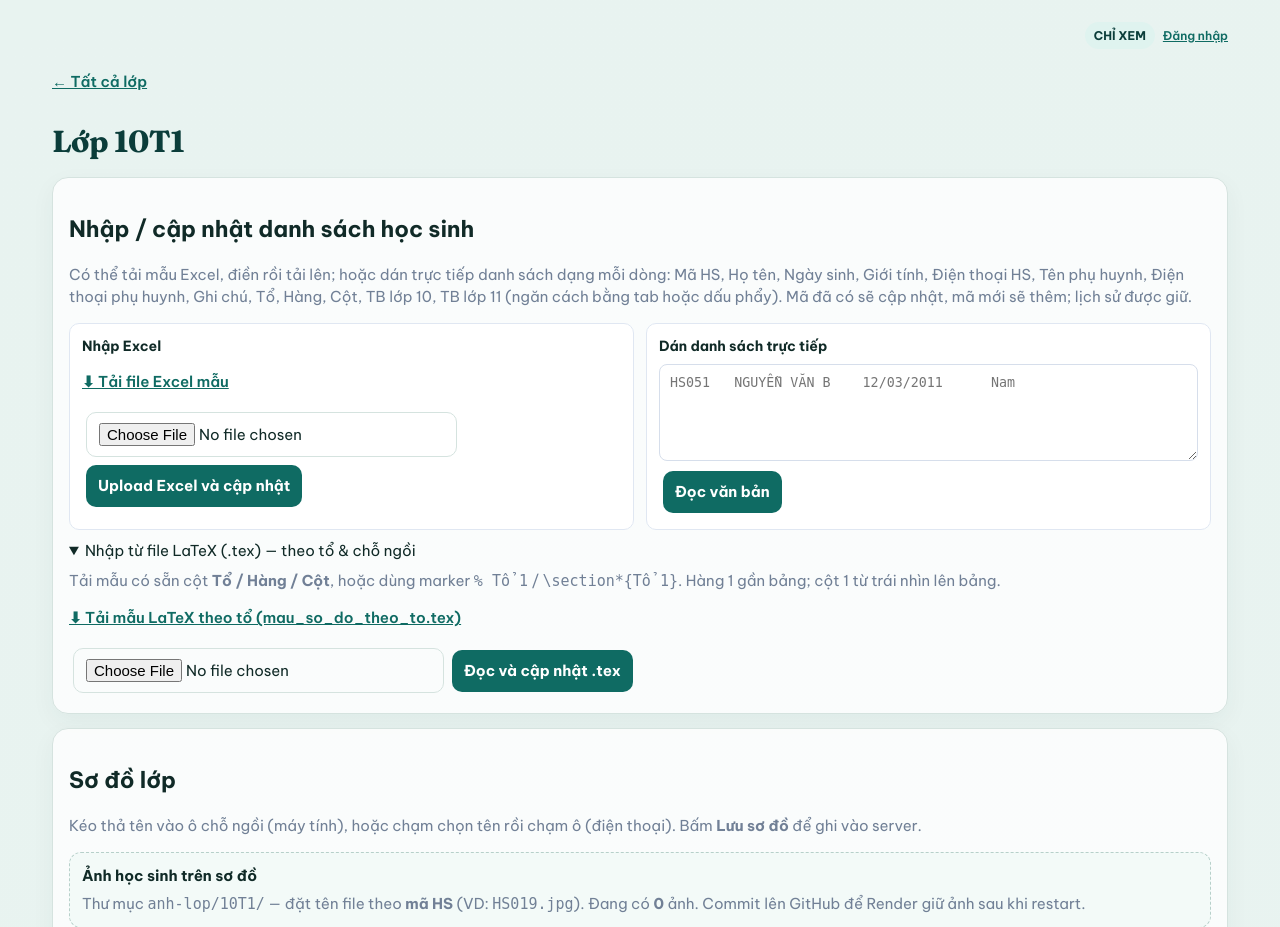
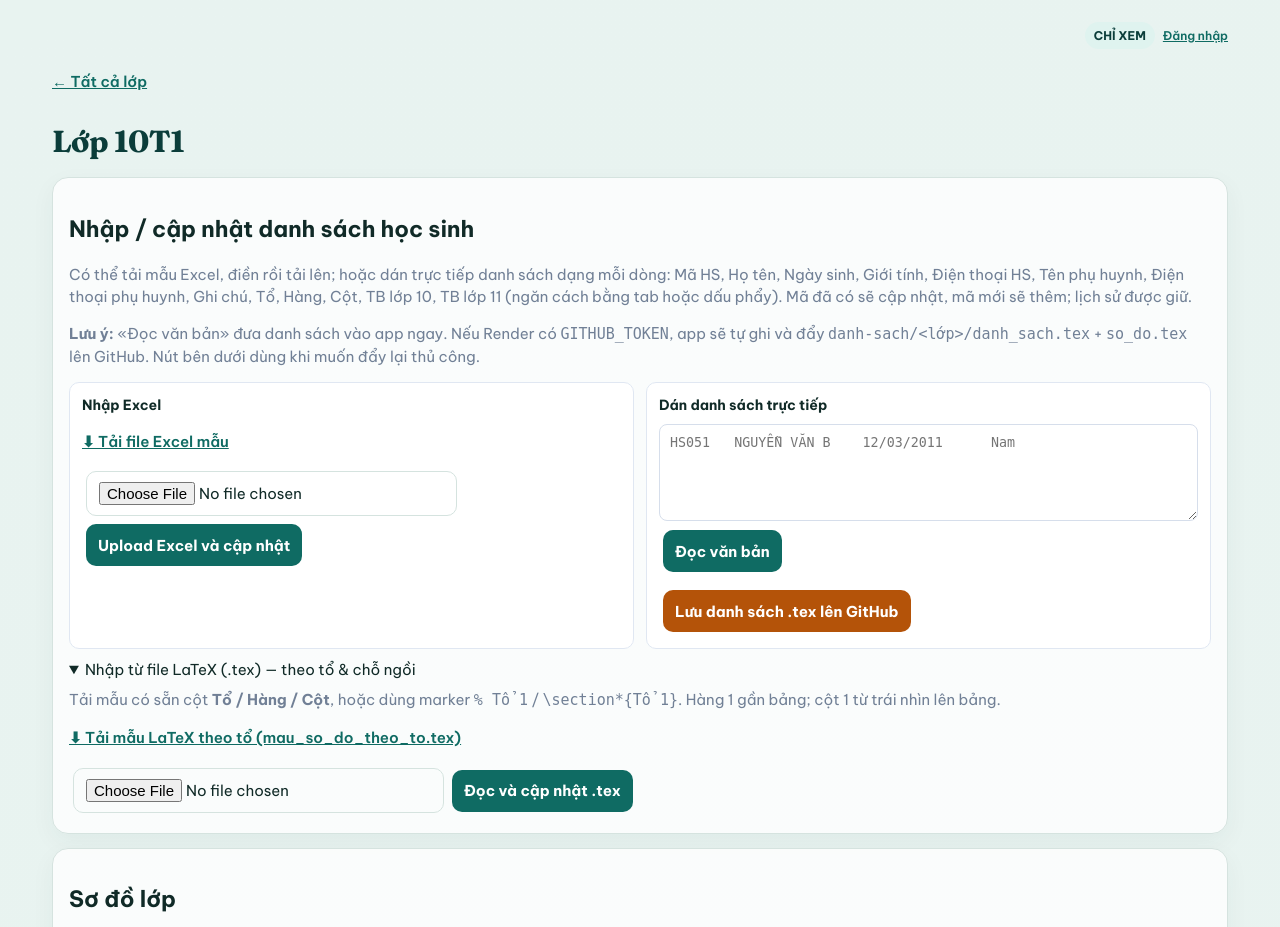
Before and after one commit to pythonminh/diemdanhlophoc, a Flask app: page /class/1 in a window 1280 px wide. Shown: the top 927 px of the page. Run offline with Flask 3, Linux system fonts and the light colour scheme; data comes from the database, SQL or seed files in the repository; data that the repository does not hold is empty.

Commit message:
Export pasted class lists to danh-sach .tex and push to GitHub.
Import text/Excel and seating save now write danh_sach.tex and so_do.tex; with GITHUB_TOKEN they sync to the repo, and snapshot save also pushes all class tex files.

Co-authored-by: Cursor <cursoragent@cursor.com>

```diff
--- a/app.py
+++ b/app.py
@@ -112,7 +112,7 @@ def require_edit_password_for_mutations():
                 next_url = None
         if not next_url:
             path = request.path or "/"
-            for suffix in ("/seating", "/photos-bulk", "/bulk-record", "/import-xlsx", "/import-text", "/import-tex", "/settings", "/plan", "/student/add"):
+            for suffix in ("/seating", "/photos-bulk", "/bulk-record", "/import-xlsx", "/import-text", "/import-tex", "/save-tex-github", "/settings", "/plan", "/student/add"):
                 if path.endswith(suffix):
                     next_url = path[: -len(suffix)] or "/"
                     if suffix == "/seating":
@@ -787,6 +787,196 @@ def push_snapshot_to_github(snap=None):
     save_snapshot_local(snap)  # keep local copy in container too
     return result.get("content", {}).get("html_url") or f"https://github.com/{GITHUB_REPO}/blob/{GITHUB_BRANCH}/data/snapshot.json"
 
+def latex_escape(s):
+    s = str(s or "")
+    return (
+        s.replace("\\", "\\textbackslash{}")
+        .replace("&", "\\&")
+        .replace("%", "\\%")
+        .replace("$", "\\$")
+        .replace("#", "\\#")
+        .replace("_", "\\_")
+        .replace("{", "\\{")
+        .replace("}", "\\}")
+    )
+
+def class_tex_dir(class_name, create=False):
+    """Resolve danh-sach/<folder>/ for a class display name."""
+    folder = class_photo_folder_name(class_name)
+    path = os.path.join(DANH_SACH_DIR, folder)
+    if not os.path.isdir(path):
+        for cand in (folder, class_name, CLASS_FOLDER_FROM_NAME.get(class_name, "")):
+            if not cand:
+                continue
+            alt = os.path.join(DANH_SACH_DIR, cand)
+            if os.path.isdir(alt):
+                return alt, cand
+    if create:
+        os.makedirs(path, exist_ok=True)
+    return path, folder
+
+def _row_get(st, key, default=""):
+    try:
+        if hasattr(st, "keys") and key in st.keys():
+            v = st[key]
+            return default if v is None else v
+    except Exception:
+        pass
+    if isinstance(st, dict):
+        v = st.get(key, default)
+        return default if v is None else v
+    return default
+
+def build_danh_sach_tex(class_name, students):
+    lines = [
+        f"% Danh sách học sinh — {class_name} (xuất từ app điểm danh)",
+        f"% Cập nhật: {datetime.now().isoformat(timespec='seconds')}",
+        r"\begin{longtable}{|c|l|p{6cm}|c|c|}",
+        r"\hline",
+        r"STT & Mã HS & Họ và tên & Ngày sinh & GT \\",
+        r"\hline",
+    ]
+    for i, st in enumerate(students, 1):
+        lines.append(
+            f"{i} & {latex_escape(_row_get(st,'student_code'))} & {latex_escape(_row_get(st,'name'))} & "
+            f"{latex_escape(_row_get(st,'birth_date'))} & {latex_escape(_row_get(st,'gender'))} \\\\"
+        )
+        lines.append(r"\hline")
+    lines.append(r"\end{longtable}")
+    lines.append("")
+    return "\n".join(lines)
+
+def build_so_do_tex(class_name, students):
+    lines = [
+        f"% Sơ đồ chỗ ngồi — {class_name} (xuất từ app điểm danh)",
+        f"% Hàng 1 gần bảng; Cột 1 từ trái nhìn lên bảng",
+        f"% Cập nhật: {datetime.now().isoformat(timespec='seconds')}",
+        "",
+    ]
+    by_team = {}
+    no_team = []
+    for st in students:
+        team = str(_row_get(st, "team") or "").strip()
+        if team:
+            by_team.setdefault(team, []).append(st)
+        else:
+            no_team.append(st)
+    def team_sort_key(t):
+        return (0, int(t)) if str(t).isdigit() else (1, str(t))
+    ordered = sorted(by_team.keys(), key=team_sort_key)
+    if no_team:
+        by_team[""] = no_team
+        ordered.append("")
+    if not ordered:
+        ordered = ["1"]
+        by_team["1"] = []
+    stt = 1
+    for team in ordered:
+        title = f"Tổ {team}" if team else "Chưa phân tổ"
+        lines.append(f"\\section*{{{title}}}")
+        lines.append(r"\begin{longtable}{|c|l|p{5cm}|c|c|c|c|c|}")
+        lines.append(r"\hline")
+        lines.append(r"STT & Mã HS & Họ và tên & Ngày sinh & GT & Tổ & Hàng & Cột \\")
+        lines.append(r"\hline")
+        for st in by_team.get(team, []):
+            row = _row_get(st, "seat_row", None)
+            col = _row_get(st, "seat_col", None)
+            row_s = "" if row is None else str(row)
+            col_s = "" if col is None else str(col)
+            t_s = team or str(_row_get(st, "team") or "")
+            lines.append(
+                f"{stt} & {latex_escape(_row_get(st,'student_code'))} & {latex_escape(_row_get(st,'name'))} & "
+                f"{latex_escape(_row_get(st,'birth_date'))} & {latex_escape(_row_get(st,'gender'))} & "
+                f"{latex_escape(t_s)} & {latex_escape(row_s)} & {latex_escape(col_s)} \\\\"
+            )
+            lines.append(r"\hline")
+            stt += 1
+        lines.append(r"\end{longtable}")
+        lines.append("")
+    return "\n".join(lines)
+
+def push_repo_text_file(rel_path, text, message):
+    """Create or update a UTF-8 text file in the GitHub repo via Contents API."""
+    if not GITHUB_TOKEN:
+        raise RuntimeError("Chưa đặt GITHUB_TOKEN trên Render (Settings → Environment).")
+    rel_path = rel_path.replace("\\", "/").lstrip("/")
+    content_b64 = base64.b64encode(text.encode("utf-8")).decode("ascii")
+    api_path = f"/repos/{GITHUB_REPO}/contents/{rel_path}"
+    sha = None
+    try:
+        existing = github_api("GET", f"{api_path}?ref={GITHUB_BRANCH}")
+        sha = existing.get("sha")
+    except RuntimeError:
+        sha = None
+    body = {"message": message, "content": content_b64, "branch": GITHUB_BRANCH}
+    if sha:
+        body["sha"] = sha
+    result = github_api("PUT", api_path, body)
+    return result.get("content", {}).get("html_url") or f"https://github.com/{GITHUB_REPO}/blob/{GITHUB_BRANCH}/{rel_path}"
+
+def export_class_tex_files(cid):
+    """Write danh_sach.tex + so_do.tex for a class. Returns (folder, danh_text, so_text, n)."""
+    with db() as c:
+        cl = c.execute("SELECT * FROM classes WHERE id=?", (cid,)).fetchone()
+        if not cl:
+            raise RuntimeError("Không tìm thấy lớp")
+        students = c.execute(
+            """SELECT * FROM students WHERE class_id=?
+               ORDER BY CASE WHEN team GLOB '[0-9]*' THEN CAST(team AS INTEGER) ELSE 999 END,
+                        team, seat_row, seat_col, student_code""",
+            (cid,),
+        ).fetchall()
+    class_name = cl["name"]
+    folder_path, folder = class_tex_dir(class_name, create=True)
+    danh = build_danh_sach_tex(class_name, students)
+    so = build_so_do_tex(class_name, students)
+    with open(os.path.join(folder_path, "danh_sach.tex"), "w", encoding="utf-8") as f:
+        f.write(danh)
+    with open(os.path.join(folder_path, "so_do.tex"), "w", encoding="utf-8") as f:
+        f.write(so)
+    return folder, danh, so, len(students)
+
+def push_class_tex_to_github(cid):
+    folder, danh, so, n = export_class_tex_files(cid)
+    url1 = push_repo_text_file(
+        f"danh-sach/{folder}/danh_sach.tex",
+        danh,
+        f"chore: cập nhật danh_sach.tex lớp {folder} ({n} HS)",
+    )
+    url2 = push_repo_text_file(
+        f"danh-sach/{folder}/so_do.tex",
+        so,
+        f"chore: cập nhật so_do.tex lớp {folder}",
+    )
+    return folder, n, url1, url2
+
+def persist_class_tex(cid, push_github=True):
+    """Always write local .tex; push to GitHub when token exists and push_github=True."""
+    folder, danh, so, n = export_class_tex_files(cid)
+    note = f"Đã ghi danh-sach/{folder}/danh_sach.tex & so_do.tex ({n} HS)"
+    if push_github and GITHUB_TOKEN:
+        url1 = push_repo_text_file(
+            f"danh-sach/{folder}/danh_sach.tex", danh, f"chore: cập nhật danh_sach.tex lớp {folder} ({n} HS)"
+        )
+        push_repo_text_file(
+            f"danh-sach/{folder}/so_do.tex", so, f"chore: cập nhật so_do.tex lớp {folder}"
+        )
+        note += f" và đã đẩy lên GitHub"
+        return note, url1
+    if push_github and not GITHUB_TOKEN:
+        note += " — chưa đẩy GitHub (thiếu GITHUB_TOKEN trên Render)"
+    return note, None
+
+def push_all_class_tex_to_github():
+    """Export + push .tex for every class. Returns list of folder names pushed."""
+    with db() as c:
+        classes = c.execute("SELECT id, name FROM classes ORDER BY name").fetchall()
+    pushed = []
+    for cl in classes:
+        folder, n, _, _ = push_class_tex_to_github(cl["id"])
+        pushed.append(f"{folder}({n})")
+    return pushed
+
 def fetch_snapshot_from_github():
     """Read data/snapshot.json from GitHub (token optional for public repos)."""
     if GITHUB_TOKEN:
@@ -856,7 +1046,13 @@ def download_snapshot():
 def snapshot_save_github():
     try:
         url = push_snapshot_to_github()
-        flash(f"Đã lưu toàn bộ dữ liệu lên GitHub: {url}")
+        msg = f"Đã lưu snapshot lên GitHub: {url}"
+        try:
+            pushed = push_all_class_tex_to_github()
+            msg += f" · Đã đẩy .tex {len(pushed)} lớp: {', '.join(pushed[:8])}" + ("…" if len(pushed) > 8 else "")
+        except Exception as te:
+            msg += f" · (Snapshot OK; đẩy .tex lỗi: {te})"
+        flash(msg)
     except Exception as e:
         flash(f"Không lưu được lên GitHub: {e}")
     return redirect(url_for("index"))
@@ -1182,6 +1378,11 @@ def save_seating(cid):
                 if col is not None and not (1<=col<=cols): col=None
                 c.execute("UPDATE students SET team=?, seat_row=?, seat_col=? WHERE id=?", (team, r, col, sid))
     flash(f"Đã lưu sơ đồ lớp ({rows}×{cols}) và tổ/chỗ ngồi.")
+    try:
+        note, _ = persist_class_tex(cid, push_github=True)
+        flash(note)
+    except Exception as e:
+        flash(f"Sơ đồ đã lưu trong app nhưng chưa ghi/đẩy .tex: {e}")
     return redirect(url_for("class_page",cid=cid)+"#so-do-lop")
 
 @app.post("/class/<int:cid>/import-xlsx")
@@ -1202,6 +1403,11 @@ def import_xlsx(cid):
     if result is None: return "Không tìm thấy lớp",404
     added,updated=result
     flash(f"Excel: đọc {len(parsed)} học sinh — thêm {added}, cập nhật {updated}. Lịch sử được giữ theo mã HS.")
+    try:
+        note, _ = persist_class_tex(cid, push_github=True)
+        flash(note)
+    except Exception as e:
+        flash(f"Danh sách đã vào app nhưng chưa ghi/đẩy .tex: {e}")
     return redirect(url_for("class_page",cid=cid))
 
 @app.post("/class/<int:cid>/import-text")
@@ -1214,7 +1420,21 @@ def import_text(cid):
     if result is None: return "Không tìm thấy lớp",404
     added,updated=result
     flash(f"Văn bản: đọc {len(parsed)} học sinh — thêm {added}, cập nhật {updated}. Lịch sử được giữ theo mã HS.")
+    try:
+        note, _ = persist_class_tex(cid, push_github=True)
+        flash(note)
+    except Exception as e:
+        flash(f"Danh sách đã vào app nhưng chưa ghi/đẩy .tex: {e}")
     return redirect(url_for("class_page",cid=cid))
+
+@app.post("/class/<int:cid>/save-tex-github")
+def save_tex_github(cid):
+    try:
+        folder, n, url1, url2 = push_class_tex_to_github(cid)
+        flash(f"Đã lưu .tex lớp {folder} ({n} HS) lên GitHub: {url1}")
+    except Exception as e:
+        flash(f"Không lưu .tex lên GitHub: {e}")
+    return redirect(url_for("class_page", cid=cid))
 
 @app.post("/class/<int:cid>/import-tex")
 def import_tex(cid):
@@ -1237,6 +1457,11 @@ def import_tex(cid):
     if result is None: return "Không tìm thấy lớp",404
     added,updated=result
     flash(f"Đọc xong {len(parsed)} học sinh: thêm {added}, cập nhật {updated}. Lịch sử đã có được giữ nguyên theo mã học sinh.")
+    try:
+        note, _ = persist_class_tex(cid, push_github=True)
+        flash(note)
+    except Exception as e:
+        flash(f"Đã nhập .tex vào app nhưng chưa đồng bộ lại GitHub: {e}")
     return redirect(url_for("class_page",cid=cid))
 
 @app.post("/class/<int:cid>/student/add")
--- a/templates/class.html
+++ b/templates/class.html
@@ -159,9 +159,12 @@ tr.att-late td{background:#fff8e8!important}
 {% for m in get_flashed_messages() %}<p style="background:#ecfdf5;border:1px solid #a7f3d0;color:#047857;padding:10px 12px;border-radius:10px">{{m}}</p>{% endfor %}
 <section><h2>Nhập / cập nhật danh sách học sinh</h2>
 <p class="muted">Có thể tải mẫu Excel, điền rồi tải lên; hoặc dán trực tiếp danh sách dạng mỗi dòng: Mã HS, Họ tên, Ngày sinh, Giới tính, Điện thoại HS, Tên phụ huynh, Điện thoại phụ huynh, Ghi chú, Tổ, Hàng, Cột, TB lớp 10, TB lớp 11 (ngăn cách bằng tab hoặc dấu phẩy). Mã đã có sẽ cập nhật, mã mới sẽ thêm; lịch sử được giữ.</p>
+<p class="muted"><b>Lưu ý:</b> «Đọc văn bản» đưa danh sách vào app ngay. Nếu Render có <code>GITHUB_TOKEN</code>, app sẽ tự ghi và đẩy <code>danh-sach/&lt;lớp&gt;/danh_sach.tex</code> + <code>so_do.tex</code> lên GitHub. Nút bên dưới dùng khi muốn đẩy lại thủ công.</p>
 <div class="upload-grid">
 <div class="detail-box"><h4>Nhập Excel</h4><p><a href="/class/{{cl.id}}/students-template.xlsx">⬇ Tải file Excel mẫu</a></p><form method="post" enctype="multipart/form-data" action="/class/{{cl.id}}/import-xlsx"><input type="file" name="xlsx_file" accept=".xlsx" required><button>Upload Excel và cập nhật</button></form></div>
-<div class="detail-box"><h4>Dán danh sách trực tiếp</h4><form method="post" action="/class/{{cl.id}}/import-text"><textarea name="students_text" rows="5" style="width:100%;padding:10px;border:1px solid #d6deeb;border-radius:8px" placeholder="HS051&#9;NGUYỄN VĂN B&#9;12/03/2011&#9;Nam" required></textarea><button>Đọc văn bản</button></form></div>
+<div class="detail-box"><h4>Dán danh sách trực tiếp</h4><form method="post" action="/class/{{cl.id}}/import-text"><textarea name="students_text" rows="5" style="width:100%;padding:10px;border:1px solid #d6deeb;border-radius:8px" placeholder="HS051&#9;NGUYỄN VĂN B&#9;12/03/2011&#9;Nam" required></textarea><button>Đọc văn bản</button></form>
+<form method="post" action="/class/{{cl.id}}/save-tex-github" style="margin-top:10px"><button type="submit" style="background:#b45309">Lưu danh sách .tex lên GitHub</button></form>
+</div>
 </div>
 <details style="margin-top:10px" open><summary>Nhập từ file LaTeX (.tex) — theo tổ &amp; chỗ ngồi</summary>
 <p class="muted" style="margin:8px 0">Tải mẫu có sẵn cột <b>Tổ / Hàng / Cột</b>, hoặc dùng marker <code>% Tổ 1</code> / <code>\section*{Tổ 1}</code>. Hàng 1 gần bảng; cột 1 từ trái nhìn lên bảng.</p>
--- a/templates/index.html
+++ b/templates/index.html
@@ -229,6 +229,7 @@ details.tools .inner{padding:0 16px 16px; border-top:1px solid var(--line)}
       {% if session.get("can_edit") %}
       <div class="actions">
         <form method="post" action="/snapshot/save-github"><button class="btn amber block" type="submit">Lưu lên GitHub</button></form>
+        <p class="muted" style="margin:6px 0 0;font-size:12px">Nút này lưu <code>snapshot.json</code> và đồng thời đẩy mọi file <code>danh-sach/&lt;lớp&gt;/*.tex</code>.</p>
         <form method="post" action="/snapshot/load-github"><button class="btn ghost block" type="submit">Mở từ GitHub</button></form>
         <a class="btn ghost block" href="/snapshot.json">Tải snapshot.json</a>
         <form method="post" action="/restore-from-tex"><button class="btn ghost block" type="submit">Đồng bộ danh-sach/</button></form>
```
Also changed, not shown: danh-sach/README.md.
